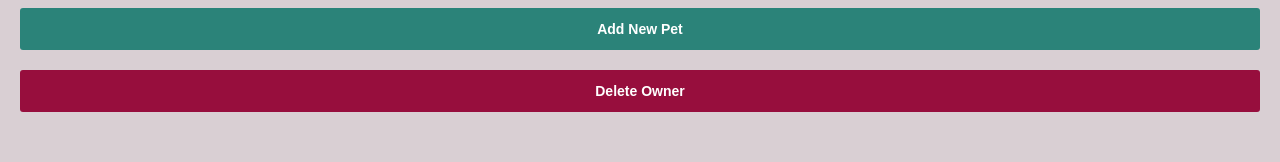
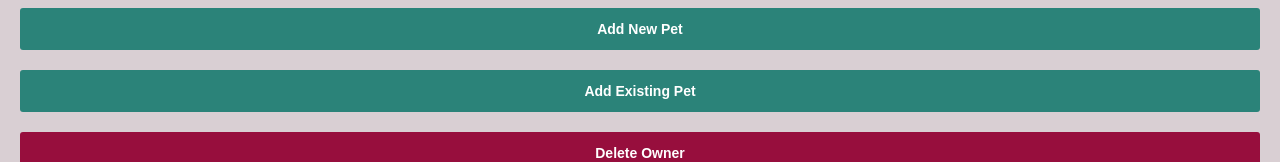
Before and after one commit to rafaelalma/vetter-client, a React (Create React App) app: page /dashboard/owners/1 in a window 1280 px wide. Shown: the part 471-633 px from the top of the page. Built offline with nearby package versions, Linux system fonts and the light colour scheme; data requests are answered from the project's data file.

Commit message:
Add ExistingPetModal component

```diff
--- /dev/null
+++ b/src/views/Dashboard/Owners/OwnerDetails/ExistingPetModal/ExistingPetModal.jsx
@@ -0,0 +1,26 @@
+import { Button } from "components/buttons";
+import { useState } from "react";
+import OwnerlessPatientsList from "./OwnerlessPatientsList/OwnerlessPatientsList";
+
+export default function ExistingPetModal({ ownerId, setPets }) {
+  const [showList, setShowList] = useState(false);
+
+  const handleExistingPetClick = () => {
+    setShowList((showList) => !showList);
+  };
+
+  return (
+    <>
+      <Button onClick={handleExistingPetClick}>
+        {showList ? "Cancel" : "Add Existing Pet"}
+      </Button>
+      {showList && (
+        <OwnerlessPatientsList
+          ownerId={ownerId}
+          setPets={setPets}
+          setShowList={setShowList}
+        />
+      )}
+    </>
+  );
+}
--- a/src/views/Dashboard/Owners/OwnerDetails/OwnerDetailsPage.jsx
+++ b/src/views/Dashboard/Owners/OwnerDetails/OwnerDetailsPage.jsx
@@ -2,6 +2,7 @@ import { Button } from "components/buttons";
 import useFetch from "hooks/useFetch.hook";
 import { useState } from "react";
 import { useNavigate, useParams } from "react-router-dom";
+import ExistingPetModal from "./ExistingPetModal/ExistingPetModal";
 import NewPetModal from "./NewPetModal/NewPetModal";
 import OwnerContact from "./OwnerContact/OwnerContact";
 import "./OwnerDetailsPage.scss";
@@ -53,6 +54,8 @@ export default function OwnerDetailsPage() {
       <OwnerContact id={id} />
       <PetsList ownerId={id} pets={pets} setPets={setPets} />
       <NewPetModal ownerId={id} setPets={setPets} />
+      {/* TODO: context */}
+      <ExistingPetModal ownerId={id} setPets={setPets} />
       <Button
         onClick={handleDeleteClick}
         disabled={loading}
```
Also changed, not shown: 1 other file (tests, documents, lock files or other folders).
